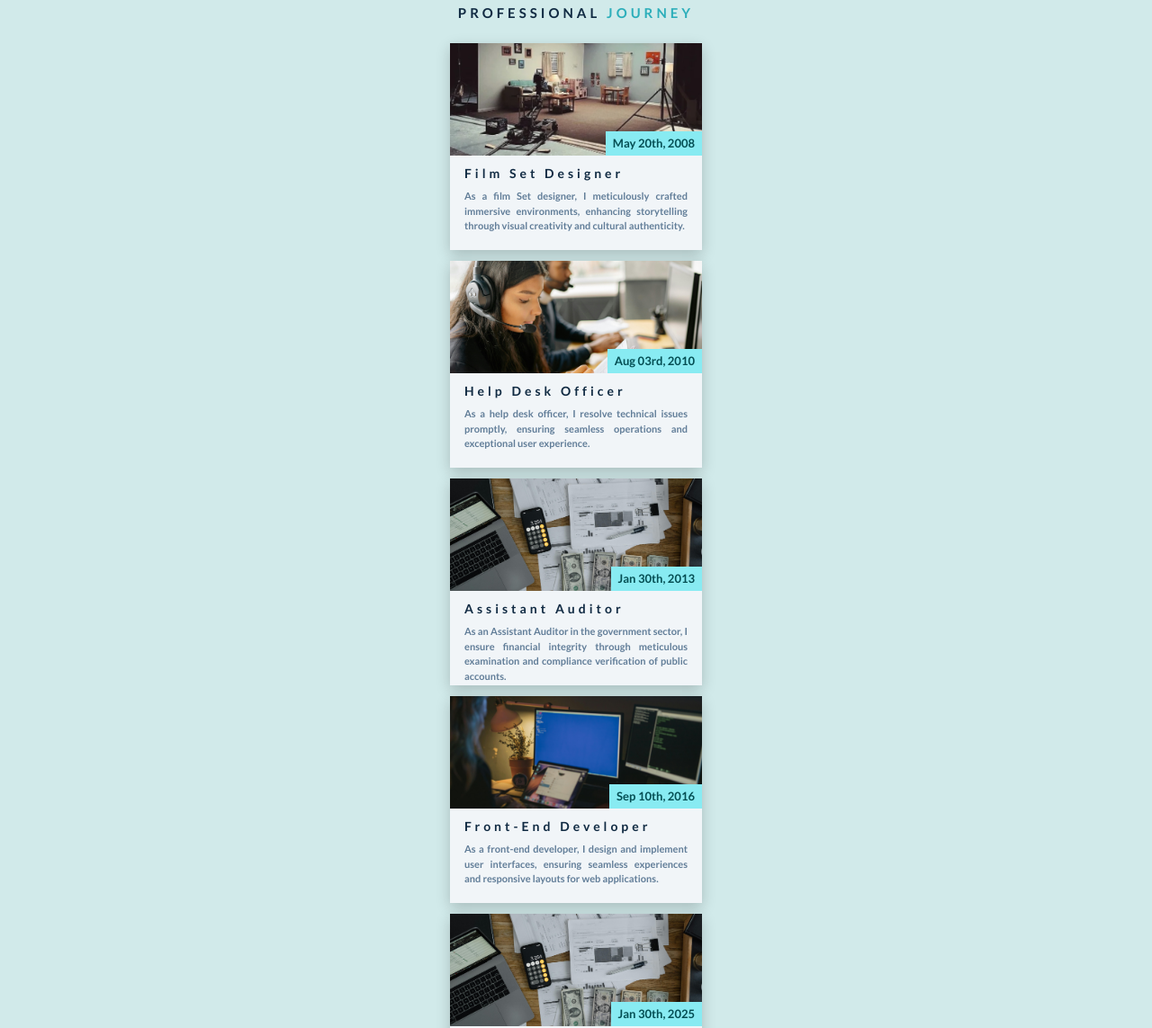
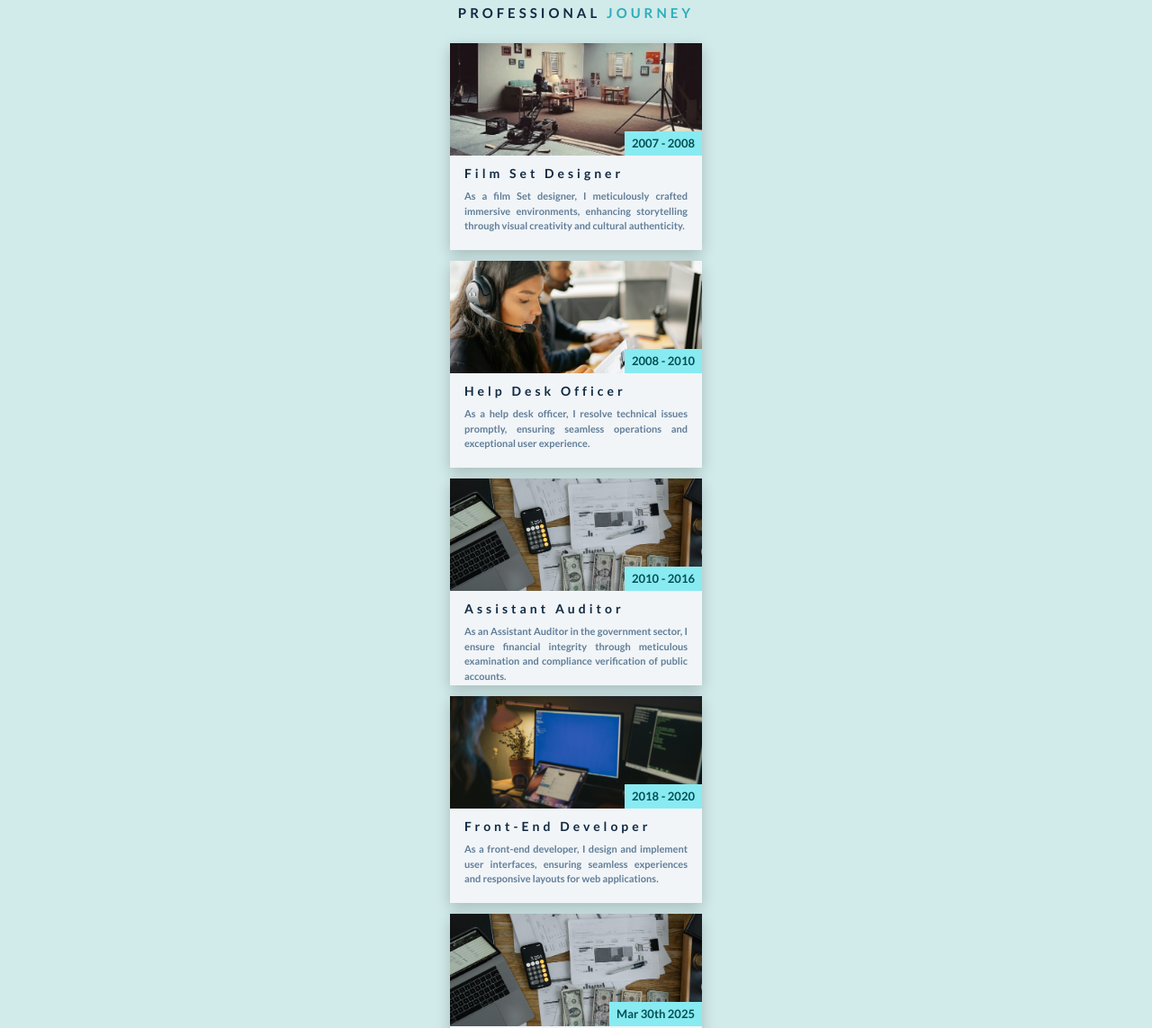
Before and after one commit to ChalaniDissanayaka/ChalaniDissanayaka-T1A2-Portfolio, a plain HTML site: page src/blogs.html in a window 1280 px wide. Shown: the part 157-1300 px from the top of the page at 90% size. Drawn offline with Linux system fonts and the light colour scheme.

Commit message:
updated blogs.html file

```diff
--- a/src/blogs.html
+++ b/src/blogs.html
@@ -31,7 +31,7 @@
         <article class="blog-card">
           <div class="blog-img-container">
             <img src="images/blog-img-1.png" class="blog-img" alt="" />
-            <p class="blog-date">May 20th, 2008</p>
+            <p class="blog-date">2007 - 2008</p>
           </div>
           <!-- blog info -->
           <div class="blog-info">
@@ -50,7 +50,7 @@
         <article class="blog-card">
           <div class="blog-img-container">
             <img src="images/blog-img-3.png" class="blog-img" alt="" />
-            <p class="blog-date">Aug 03rd, 2010</p>
+            <p class="blog-date">2008 - 2010</p>
           </div>
           <!-- blog info -->
           <div class="blog-info">
@@ -68,7 +68,7 @@
         <article class="blog-card">
           <div class="blog-img-container">
             <img src="images/blog-img-2.png" class="blog-img" alt="" />
-            <p class="blog-date">Jan 30th, 2013</p>
+            <p class="blog-date">2010 - 2016</p>
           </div>
           <!-- blog info -->
           <div class="blog-info">
@@ -87,7 +87,7 @@
         <article class="blog-card">
           <div class="blog-img-container">
             <img src="images/blog-img-4.png" class="blog-img" alt="" />
-            <p class="blog-date">Sep 10th, 2016</p>
+            <p class="blog-date">2018 - 2020</p>
           </div>
           <!-- blog info -->
           <div class="blog-info">
@@ -106,7 +106,7 @@
         <article class="blog-card">
           <div class="blog-img-container">
             <img src="images/blog-img-2.png" class="blog-img" alt="" />
-            <p class="blog-date">Jan 30th, 2025</p>
+            <p class="blog-date">Mar 30th 2025</p>
           </div>
           <!-- blog info -->
           <div class="blog-info">
```
Also changed, not shown: 4 other files.
